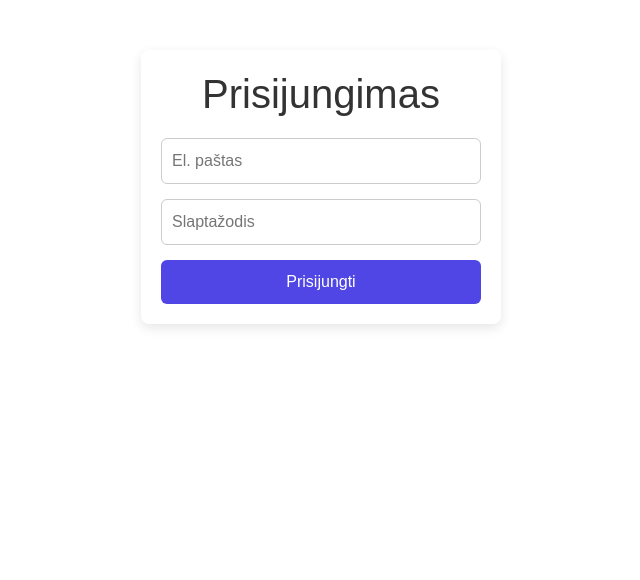
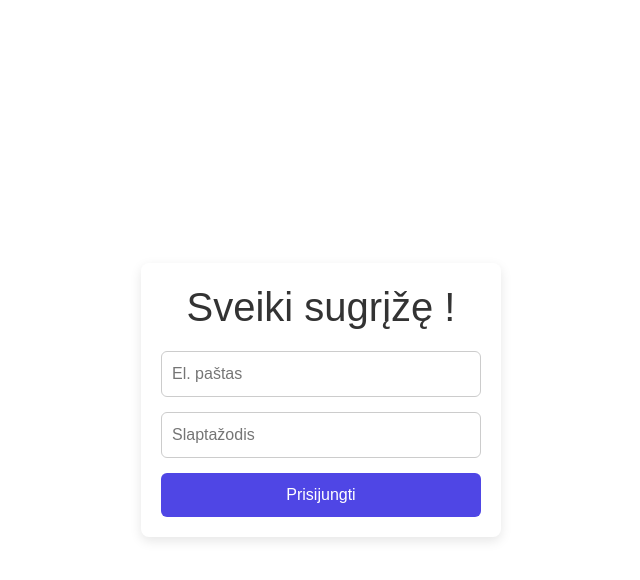
Before and after one commit to evaldas1994/tasks-front, a Vue app: page / in a window 1280 px wide. Shown: the top 580 px of the page, without its empty margins (319-959 px from the left). Built offline with nearby package versions, Linux system fonts and the light colour scheme; no server answers; a web font is replaced by a local one.

Commit message:
Login form

```diff
--- a/src/views/Login.vue
+++ b/src/views/Login.vue
@@ -1,12 +1,14 @@
 <template>
+  <div class="h-100 d-flex justify-content-center align-items-center">
     <div class="login-container">
-    <h1>Prisijungimas</h1>
+      <h1>Sveiki sugrįžę !</h1>
       <form @submit.prevent="login">
         <input v-model="email" type="email" placeholder="El. paštas" required />
         <input v-model="password" type="password" placeholder="Slaptažodis" required />
         <button type="submit">Prisijungti</button>
       </form>
       <p v-if="error" class="error">{{ error }}</p>
+    </div>
   </div>
 </template>
 
@@ -41,7 +43,7 @@
 
 <style scoped>
 .login-container {
-  max-width: 360px;
+  width: 360px;
   margin: 50px auto;
   padding: 20px;
   background: #fff;
```
Lines whose indentation alone changed are shown as unchanged.
